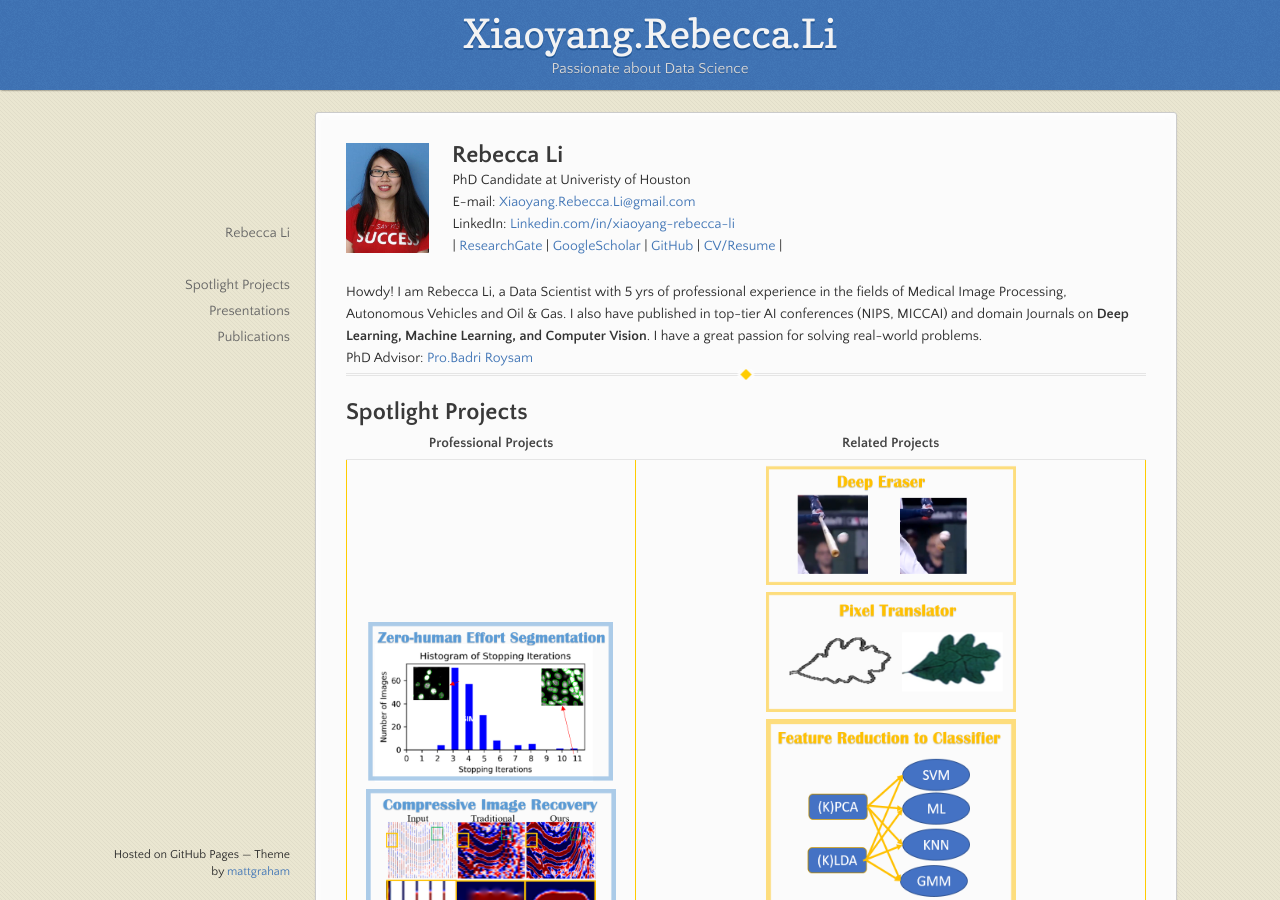
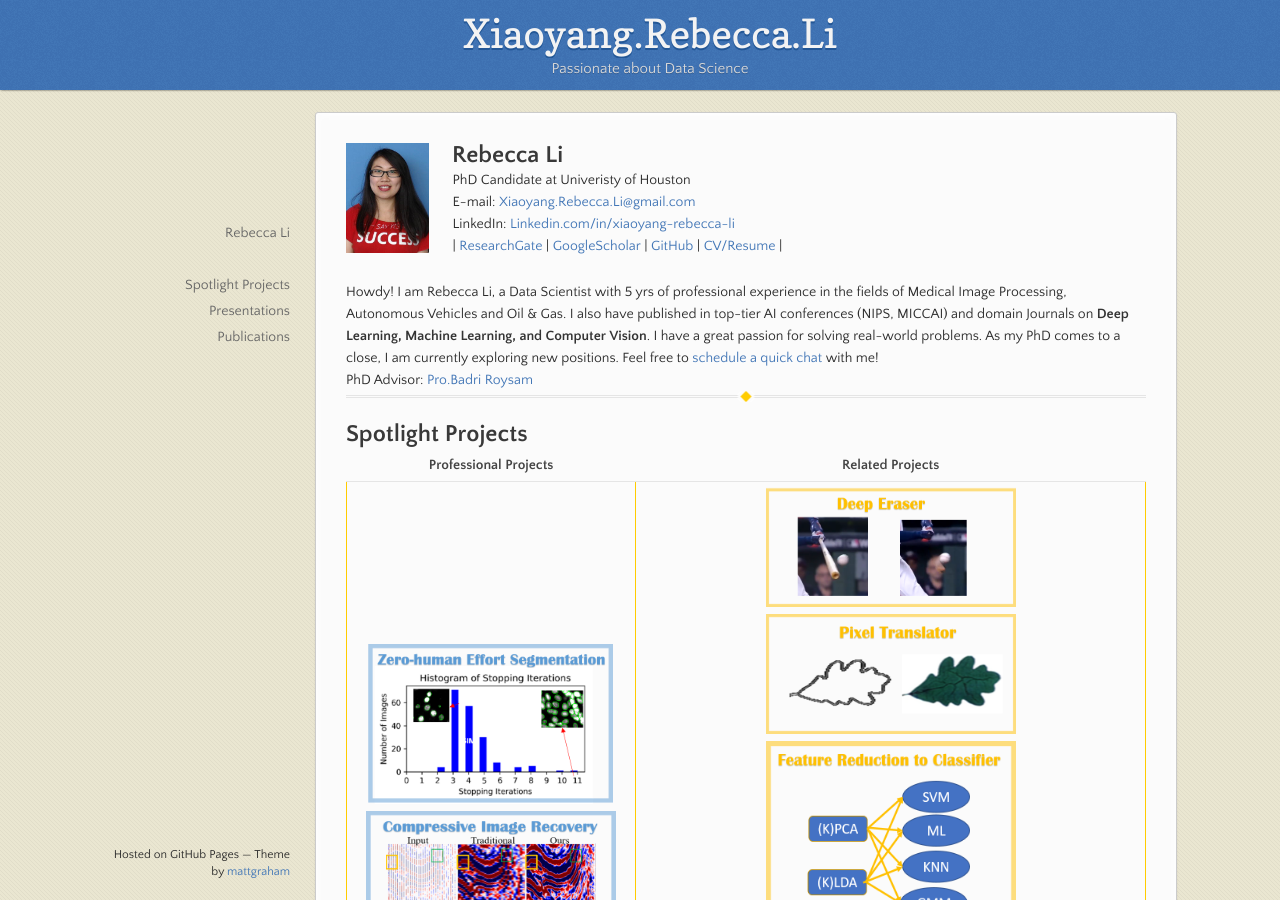
Before and after one commit to Xiaoyang-Rebecca/xiaoyang-rebecca.github.io, a Jekyll site: the page built from index.md, in a window 1280 px wide and 900 px high. Built offline with Jekyll 4.4.1, drawn with Linux system fonts in a browser that asks for light colours; our own code applies the rules of GitHub Pages for plain Markdown files.

Commit message:
Update index.md

```diff
--- a/index.md
+++ b/index.md
@@ -10,7 +10,7 @@
 &nbsp;&nbsp;&nbsp;&nbsp;&nbsp;&nbsp;  \|  [ ResearchGate](http://researchgate.net/profile/Xiaoyang_Li14) \| [GoogleScholar](https://scholar.google.com/citations?user=k7iInwsAAAAJ&hl=en&authuser=1) \|   [ GitHub](http://github.com/Xiaoyang-Rebecca )  \|  [ CV/Resume](https://drive.google.com/file/d/1GApBS2kuk6vfx0mnKjPG59URymvI3xze/view) \|
 
 ###  &nbsp;
-Howdy! I am Rebecca Li, a Data Scientist with 5 yrs of professional experience in the fields of Medical Image Processing, Autonomous Vehicles and Oil & Gas. I also have published in top-tier AI conferences (NIPS, MICCAI) and domain Journals on **Deep Learning, Machine Learning, and Computer Vision**. I have a great passion for solving real-world problems.
+Howdy! I am Rebecca Li, a Data Scientist with 5 yrs of professional experience in the fields of Medical Image Processing, Autonomous Vehicles and Oil & Gas. I also have published in top-tier AI conferences (NIPS, MICCAI) and domain Journals on **Deep Learning, Machine Learning, and Computer Vision**. I have a great passion for solving real-world problems. As my PhD comes to a close, I am currently exploring new positions. Feel free to [schedule a quick chat](https://zoom.us/) with me!
 
 PhD Advisor: [Pro.Badri Roysam](http://www.ee.uh.edu/faculty/roysam)
 
```
